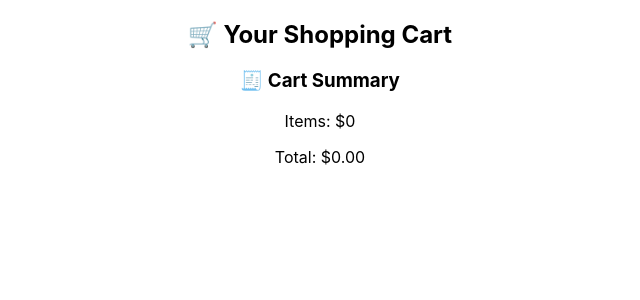
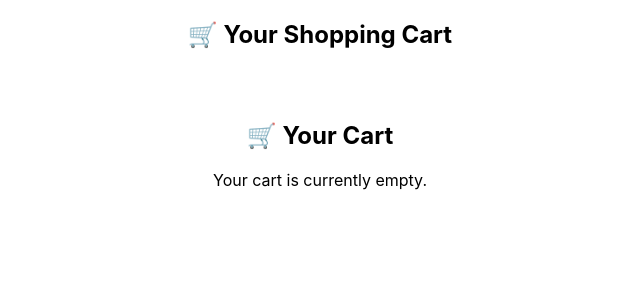
Before and after one commit to voanhkiet/frontend, a React (Create React App) app: page /cart in a window 1280 px wide. Shown: the top 300 px of the page, without its empty margins (320-960 px from the left). Built offline with nearby package versions, Linux system fonts and the light colour scheme.

Commit message:
udpate cart.js

```diff
--- a/src/components/Cart.js
+++ b/src/components/Cart.js
@@ -1,23 +1,41 @@
-import { useSelector } from "react-redux";
+import { useSelector, useDispatch } from "react-redux";
+import { clearCart, removeFromCart } from "../redux/slices/cartSlice";
+
 const Cart = () => {
   const cart = useSelector((state) => state.cart.items);
+  const dispatch = useDispatch();
   const total = cart.reduce((sum, item) => sum + item.price, 0);
   const itemCount = cart.length;
+
+
   return (
-    <div>
-      <div classname="cart-items">
+    <div style={{padding: "2rem"}}>
+      <h2>🛒 Your Cart</h2>
+
+      {cart.length === 0 ? (
+        <p>Your cart is currently empty.</p>
+      ) : (
+      <div >
         {cart.map(item =>(
-          <div key={item._id}>
+          <div key={item._id} style={{marginBottom: "1rem", border: "1px solid #ccc", paddingBottom: "0.5rem"}}>
             <h4>{item.title}</h4>
-            <p>${item.price}</p>
+            <p>${item.price.toFixed(2)}</p>
+            <button onClick={() => dispatch(removeFromCart(item._id)) }>
+              Remove
+            </button>
           </div>
         ))}
-      </div>
-      <div className="cart-summary">
-      <h3>🧾 Cart Summary</h3>
-      <p>Items: ${itemCount}</p>
-      <p>Total: ${total.toFixed(2)}</p>
-      </div>
+
+        <div style={{marginTop: "2rem", borderTop: "2px solid #000", paddingTop: "1rem"}}>
+          <h3>🧾 Cart Summary</h3>
+          <p>Items: ${itemCount}</p>
+          <p>Total: ${total.toFixed(2)}</p>
+          <button onClick={() => dispatch(clearCart())}>
+            Clear Cart
+          </button>
+        </div>
+     </div>
+      )}
     </div>
   );
 };
--- a/src/redux/slices/cartSlice.js
+++ b/src/redux/slices/cartSlice.js
@@ -15,8 +15,12 @@ const cartSlice = createSlice({
       state.items = state.items.filter(
         (item) => item._id !== action.payload);
     },
-  },
+    clearCart(state) {
+      state.items = [];
+    },
+  }
+
 });
 
-export const { addToCart, removeFromCart } = cartSlice.actions;
+export const { addToCart, removeFromCart, clearCart } = cartSlice.actions;
 export default cartSlice.reducer;
```
